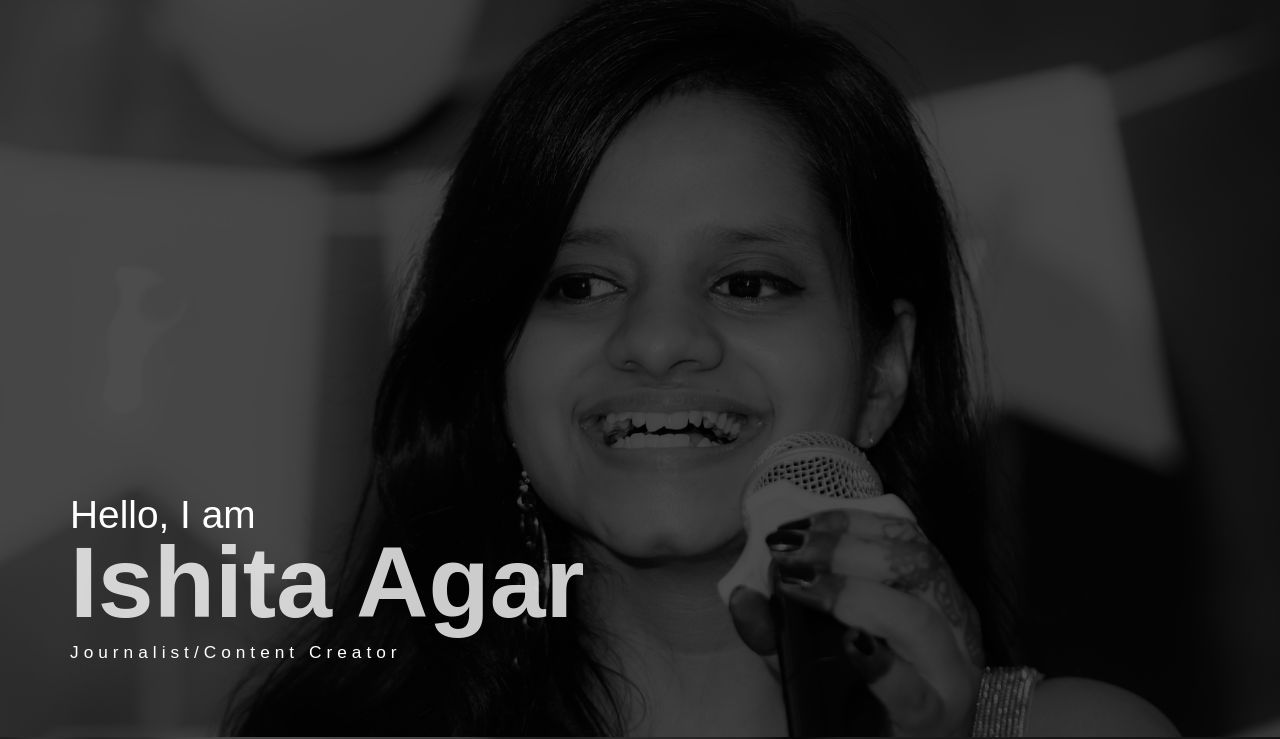
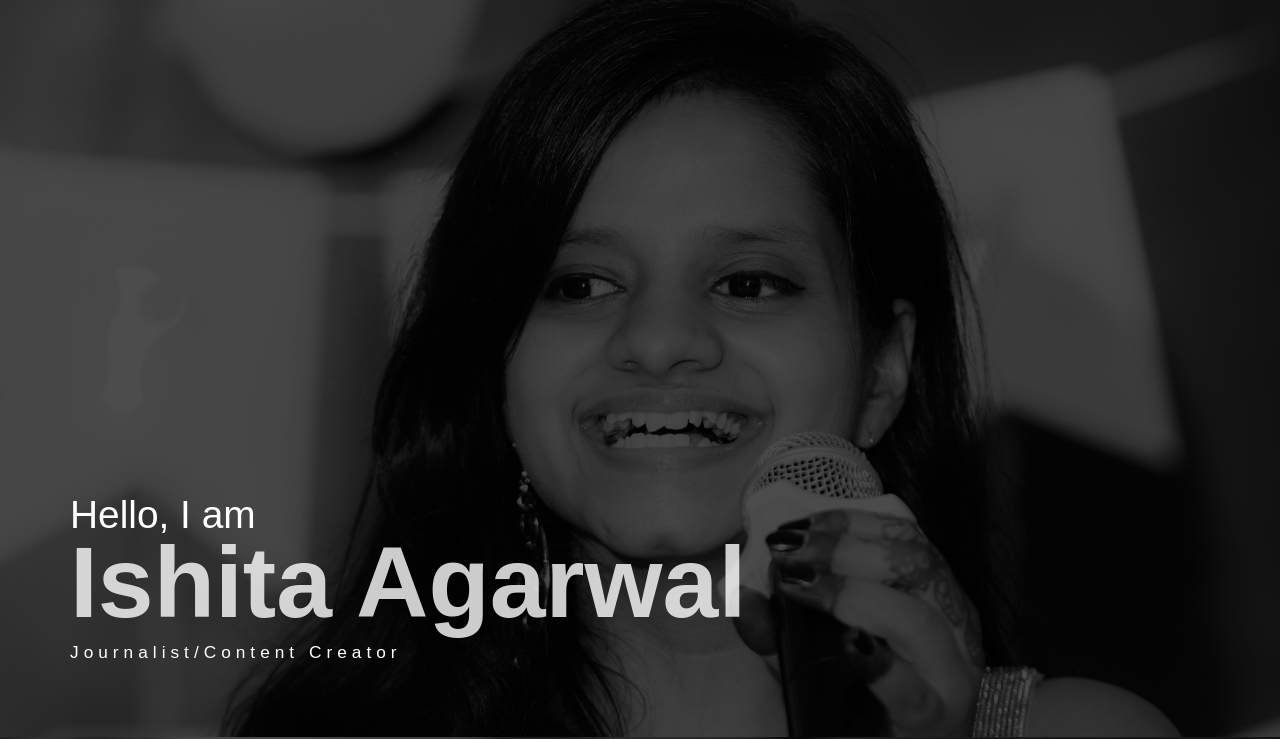
Before and after one commit to naman35/ishiPortfolio, a plain HTML site: page index.html in a window 1280 px wide. Shown: the part 63-802 px from the top of the page. Drawn offline with Linux system fonts and the light colour scheme; some packages are replaced by stand-ins of ours.

Commit message:
changes revert

```diff
--- a/index.html
+++ b/index.html
@@ -32,7 +32,7 @@
             </ul>
             <div class="header-content">
                 <h4 class="header-subtitle">Hello, I am</h4>
-                <h1 class="header-title">Ishita Agar</h1>
+                <h1 class="header-title">Ishita Agarwal</h1>
                 <h6 class="header-mono"> Journalist/Content Creator</h6>
 
             </div>
```
